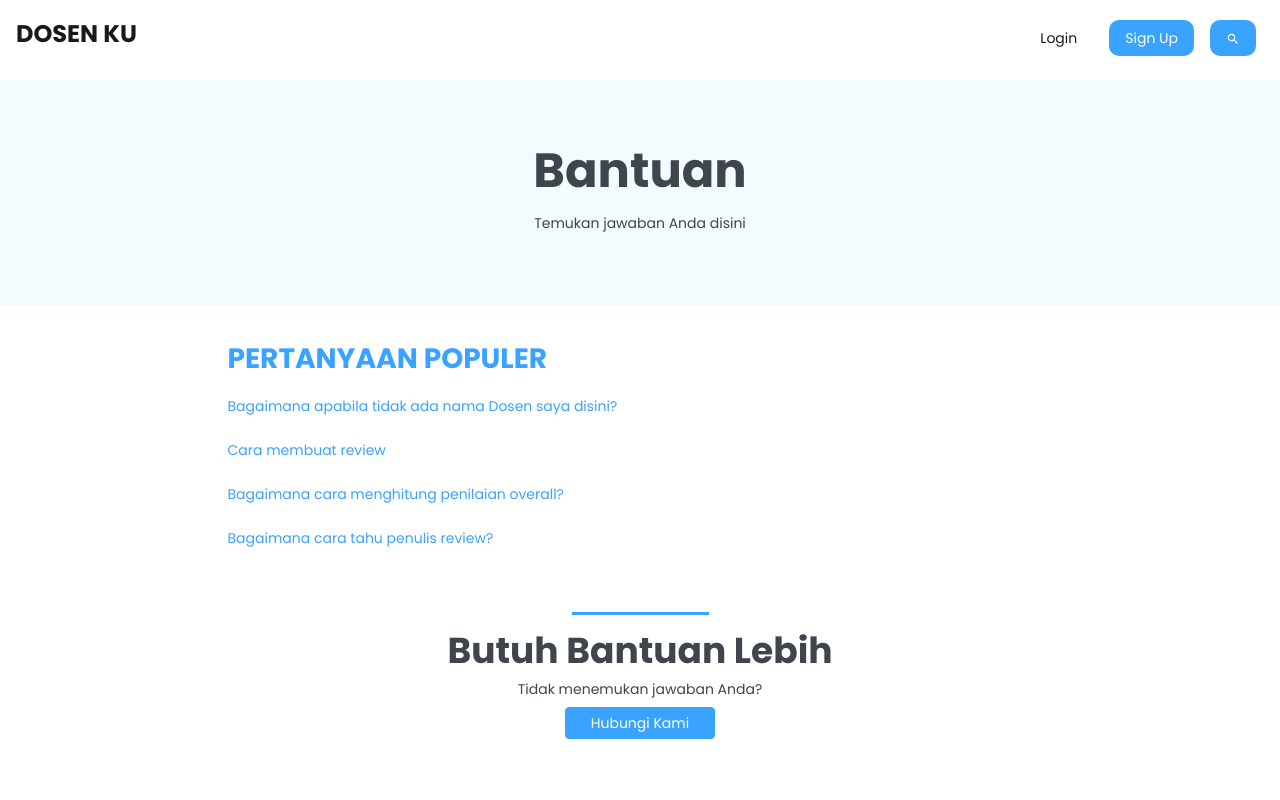
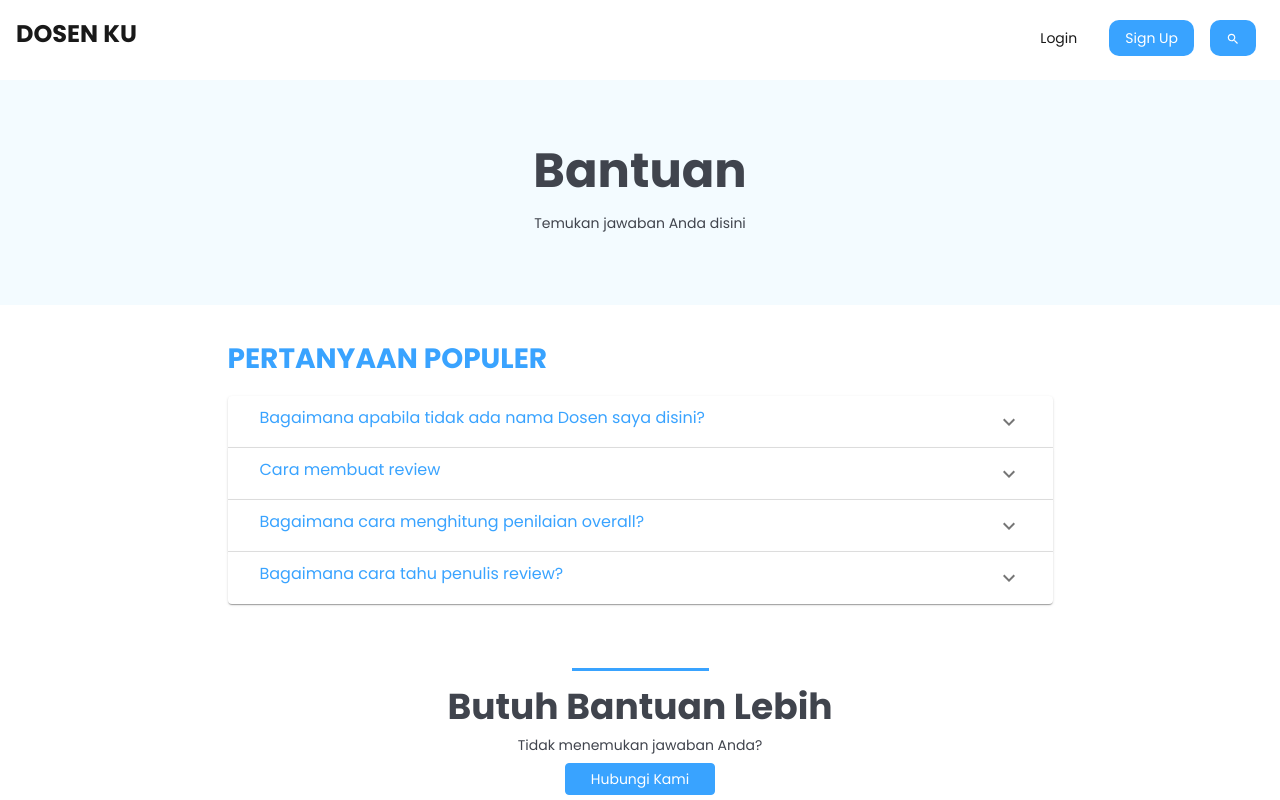
Before and after one commit to Harus-Bisa/frontendv2, a React (Create React App) app in the folder hb-v2/: page /help in a window 1280 px wide. Shown: the top 800 px of the page. Built offline with nearby package versions, Linux system fonts and the light colour scheme.

Commit message:
faq updates

```diff
--- /dev/null
+++ b/hb-v2/src/components/FAQPanel/FAQPanel.js
@@ -0,0 +1,40 @@
+import React from "react";
+import { ExpansionPanel, ExpansionPanelSummary, ExpansionPanelDetails } from "@material-ui/core";
+import { ExpandMore } from "@material-ui/icons";
+import content from "../../pages/Help/Content";
+
+export default function FAQPanel(props){
+    const [expanded, setExpanded] = React.useState(false);
+
+    const handleChange = panel => (event, isExpanded) => {
+        setExpanded(isExpanded ? panel : false);
+    };
+    const makePanels = () =>{
+        var panels = []
+        for(let i=0; i<content.faqs.length; i++){
+            var faq = content.faqs[i]
+            var panel= (
+                <ExpansionPanel expanded={expanded === 'panel'+i} onChange={handleChange('panel'+i)} key={i}>
+                    <ExpansionPanelSummary
+                    expandIcon={<ExpandMore/>}
+                    aria-controls={'panel'+i}
+                    id={'panel'+i}
+                    >
+                        <p className="question">{faq.question}</p>
+                    </ExpansionPanelSummary>
+                    <ExpansionPanelDetails>
+                    <p>{faq.answer}</p>
+                    </ExpansionPanelDetails>
+                </ExpansionPanel>
+            )
+            panels.push(panel)
+        }
+        return panels
+    }
+
+    return (
+        <div className="expansion-panel">
+            {makePanels()}
+        </div>
+    );
+}
--- a/hb-v2/src/css/helpPage.css
+++ b/hb-v2/src/css/helpPage.css
@@ -10,14 +10,11 @@
     padding-bottom:2.5rem;
 }
 
-.help-page .faq{
+.help-page .faq, .expansion-panel .question{
     text-align: left;
     color: var(--hb-blue);
 }
 
-.help-page .faq p{
-    margin: 1.5rem 0rem;
-}
 
 .help-page .divider{
     background-color: var(--hb-blue);
@@ -28,3 +25,16 @@
 .help-page .contact-us{
     padding-bottom: 5rem !important;
 }
+
+.expansion-panel{
+    margin: 1.5rem 0;
+}
+
+.expansion-panel .MuiExpansionPanelDetails-root {
+    display: flex;
+    padding: 8px 47px 16px;
+}
+
+.expansion-panel p{
+    font-size: 16px;
+}
--- /dev/null
+++ b/hb-v2/src/pages/Help/Content.js
@@ -0,0 +1,40 @@
+import React from "react"
+const content = {
+    "faqs":[
+        {
+            "question": "Bagaimana apabila tidak ada nama Dosen saya disini?",
+            "answer": (
+                <React.Fragment>
+                    <p>Anda bisa menambahkan nama dosen baru dengan cara:</p>
+                    <ol>
+                        <li>Masukan nama dan universitas dosen ke kotak pencarian di halaman utama dan tekan logo kaca pembesar.</li>
+                        <li>Klik “Jadilah Penulis Pertama”</li>
+                    </ol>
+                </React.Fragment>
+            )
+        },
+        {
+            "question": "Cara membuat review",
+            "answer": (
+                <React.Fragment>
+                    <ol>
+                        <li>Masuk ke halaman Dosen yang Anda mau review</li>
+                        <li>Klik penilaian anda di kotak “Tulis Review Anda”. Ini terletak di sisi atas-kiri di setiap halaman Dosen</li>
+                        <li>Isi review Anda</li>
+                        <li>Kirim Review Anda</li>
+                    </ol>
+                </React.Fragment>
+            )
+        },
+        {
+            "question": "Bagaimana cara menghitung penilaian overall?",
+            "answer": <p>Penilaian yang tercantum pada setiap halaman Dosen merupakan rata-rata dari semua nilai yang telah diberikan oleh mahasiswa yang menuliskan review.</p>
+        },
+        {
+            "question": "Bagaimana cara tahu penulis review?",
+            "answer": <p>Review diberikan secara anonimus. Tolong lihat kembali ke halaman Kebijakan Privasi.</p>
+        }
+    ]
+}
+
+export default content;
--- a/hb-v2/src/pages/Help/Help.js
+++ b/hb-v2/src/pages/Help/Help.js
@@ -4,6 +4,7 @@ import { Button, Divider } from "@material-ui/core";
 import "../../css/helpPage.css";
 import Popup from "../../components/Popup/Popup";
 import ContactUsPopup from "../../components/Popup/ContactUsPopup";
+import FAQPanel from "../../components/FAQPanel/FAQPanel";
 
 export default function Help(){
     return(
@@ -19,10 +20,7 @@ export default function Help(){
                     <div className="row justify-content-center faq padding">
                         <div className="col-lg-9">
                             <h3>PERTANYAAN POPULER</h3>
-                            <p>Bagaimana apabila tidak ada nama Dosen saya disini?</p>
-                            <p>Cara membuat review</p>
-                            <p>Bagaimana cara menghitung penilaian overall?</p>
-                            <p>Bagaimana cara tahu penulis review?</p>
+                            <FAQPanel/>
                         </div>
                     </div>
                     <div className="flex">
```
